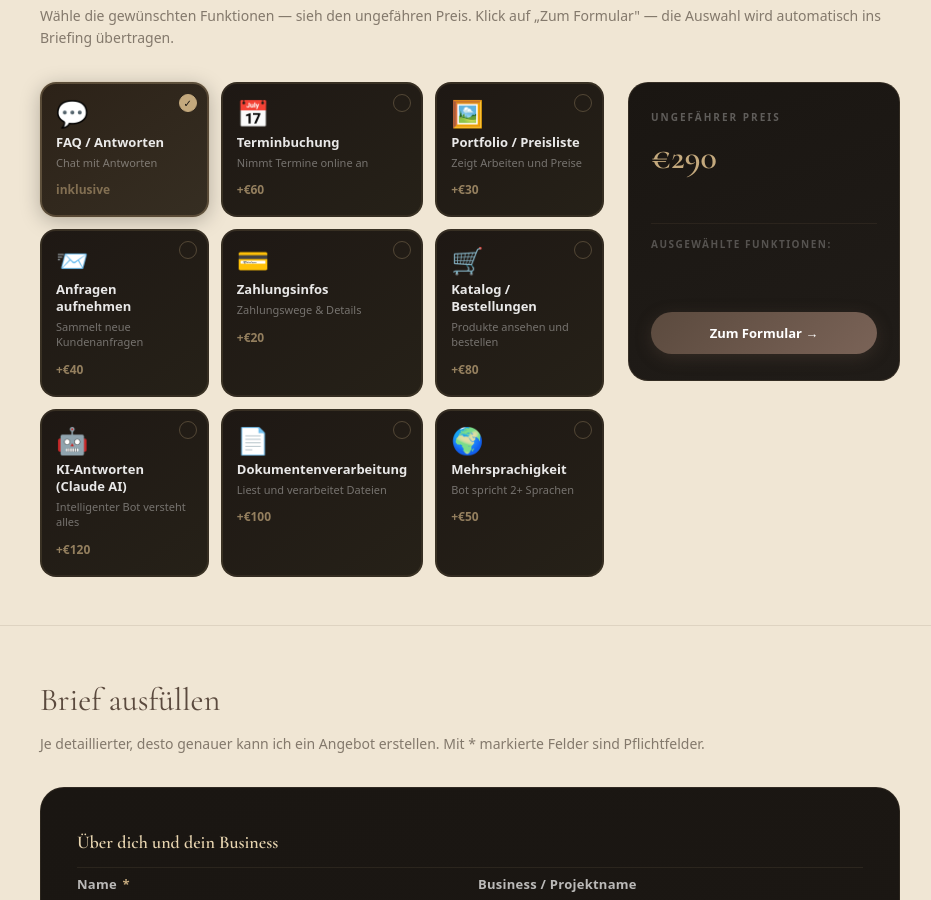
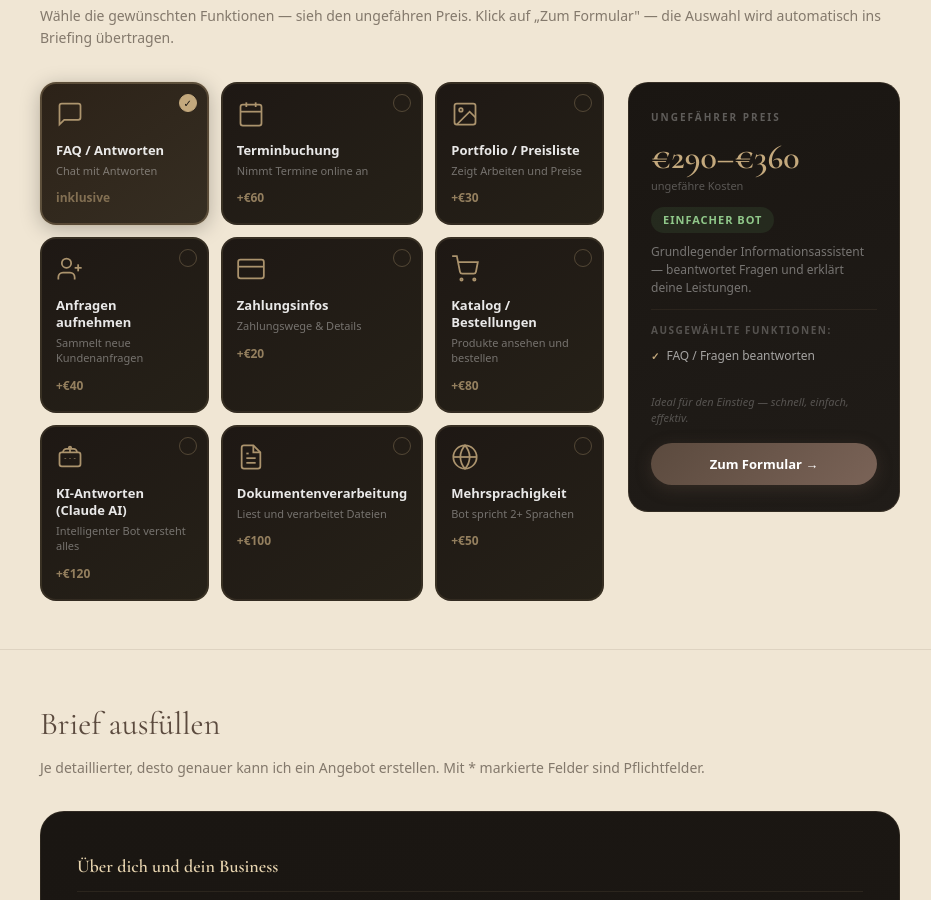
Before and after one commit to natalikonrad/natalikonrad.github.io, a plain HTML site: page brief-bot.html in a window 1280 px wide. Shown: the part 1349-2249 px from the top of the page, without its empty margins (170-1101 px from the left). Drawn offline with Linux system fonts and the light colour scheme; a web font is replaced by a local one.

Commit message:
🐛 Fix calculator init bug + replace emoji with gold SVG icons

```diff
--- a/brief-bot.html
+++ b/brief-bot.html
@@ -160,7 +160,7 @@ footer a:hover{opacity:1}
 .calc-feat.cf-base{border-color:rgba(196,169,125,.28);cursor:default}
 .cf-tick{position:absolute;top:10px;right:10px;width:18px;height:18px;border-radius:50%;border:1.5px solid rgba(196,169,125,.3);display:flex;align-items:center;justify-content:center;font-size:10px;transition:all .22s;line-height:1;color:transparent}
 .calc-feat.cf-active .cf-tick,.calc-feat.cf-base .cf-tick{background:var(--gold);border-color:var(--gold);color:#1A1612}
-.cf-emoji{font-size:26px;margin-bottom:8px;line-height:1}
+.cf-icon{width:28px;height:28px;margin-bottom:8px;color:var(--gold);opacity:.85;flex-shrink:0}
 .cf-name{font-size:13px;font-weight:600;color:rgba(255,255,255,.9);line-height:1.3;margin-bottom:4px}
 .cf-desc{font-size:11px;color:rgba(255,255,255,.38);line-height:1.4}
 .cf-ptag{margin-top:10px;font-size:12px;font-weight:700}
@@ -433,7 +433,7 @@ footer a:hover{opacity:1}
 
         <div class="calc-feat cf-base cf-active" data-feature="FAQ" data-price="0">
           <div class="cf-tick">✓</div>
-          <div class="cf-emoji">💬</div>
+          <svg class="cf-icon" viewBox="0 0 24 24" fill="none" stroke="currentColor" stroke-width="1.5"><path d="M21 15a2 2 0 0 1-2 2H7l-4 4V5a2 2 0 0 1 2-2h14a2 2 0 0 1 2 2z"/></svg>
           <div class="cf-name">
             <span data-ru>FAQ / ответы</span>
             <span data-de style="display:none">FAQ / Antworten</span>
@@ -453,7 +453,7 @@ footer a:hover{opacity:1}
 
         <div class="calc-feat" data-feature="Booking" data-price="60" onclick="toggleCalcFeat(this)">
           <div class="cf-tick">✓</div>
-          <div class="cf-emoji">📅</div>
+          <svg class="cf-icon" viewBox="0 0 24 24" fill="none" stroke="currentColor" stroke-width="1.5"><rect x="3" y="4" width="18" height="18" rx="2"/><line x1="16" y1="2" x2="16" y2="6"/><line x1="8" y1="2" x2="8" y2="6"/><line x1="3" y1="10" x2="21" y2="10"/></svg>
           <div class="cf-name">
             <span data-ru>Запись / бронирование</span>
             <span data-de style="display:none">Terminbuchung</span>
@@ -469,7 +469,7 @@ footer a:hover{opacity:1}
 
         <div class="calc-feat" data-feature="Portfolio" data-price="30" onclick="toggleCalcFeat(this)">
           <div class="cf-tick">✓</div>
-          <div class="cf-emoji">🖼️</div>
+          <svg class="cf-icon" viewBox="0 0 24 24" fill="none" stroke="currentColor" stroke-width="1.5"><rect x="3" y="3" width="18" height="18" rx="2"/><circle cx="8.5" cy="8.5" r="1.5"/><polyline points="21 15 16 10 5 21"/></svg>
           <div class="cf-name">
             <span data-ru>Портфолио / прайс</span>
             <span data-de style="display:none">Portfolio / Preisliste</span>
@@ -485,7 +485,7 @@ footer a:hover{opacity:1}
 
         <div class="calc-feat" data-feature="LeadForm" data-price="40" onclick="toggleCalcFeat(this)">
           <div class="cf-tick">✓</div>
-          <div class="cf-emoji">📨</div>
+          <svg class="cf-icon" viewBox="0 0 24 24" fill="none" stroke="currentColor" stroke-width="1.5"><path d="M16 21v-2a4 4 0 0 0-4-4H6a4 4 0 0 0-4 4v2"/><circle cx="9" cy="7" r="4"/><line x1="19" y1="8" x2="19" y2="14"/><line x1="22" y1="11" x2="16" y2="11"/></svg>
           <div class="cf-name">
             <span data-ru>Приём заявок</span>
             <span data-de style="display:none">Anfragen aufnehmen</span>
@@ -501,7 +501,7 @@ footer a:hover{opacity:1}
 
         <div class="calc-feat" data-feature="Payment" data-price="20" onclick="toggleCalcFeat(this)">
           <div class="cf-tick">✓</div>
-          <div class="cf-emoji">💳</div>
+          <svg class="cf-icon" viewBox="0 0 24 24" fill="none" stroke="currentColor" stroke-width="1.5"><rect x="1" y="4" width="22" height="16" rx="2"/><line x1="1" y1="10" x2="23" y2="10"/></svg>
           <div class="cf-name">
             <span data-ru>Инфо об оплате</span>
             <span data-de style="display:none">Zahlungsinfos</span>
@@ -517,7 +517,7 @@ footer a:hover{opacity:1}
 
         <div class="calc-feat" data-feature="Orders" data-price="80" onclick="toggleCalcFeat(this)">
           <div class="cf-tick">✓</div>
-          <div class="cf-emoji">🛒</div>
+          <svg class="cf-icon" viewBox="0 0 24 24" fill="none" stroke="currentColor" stroke-width="1.5"><circle cx="9" cy="21" r="1"/><circle cx="20" cy="21" r="1"/><path d="M1 1h4l2.68 13.39a2 2 0 0 0 2 1.61h9.72a2 2 0 0 0 2-1.61L23 6H6"/></svg>
           <div class="cf-name">
             <span data-ru>Каталог / заказы</span>
             <span data-de style="display:none">Katalog / Bestellungen</span>
@@ -533,7 +533,7 @@ footer a:hover{opacity:1}
 
         <div class="calc-feat" data-feature="AI" data-price="120" onclick="toggleCalcFeat(this)">
           <div class="cf-tick">✓</div>
-          <div class="cf-emoji">🤖</div>
+          <svg class="cf-icon" viewBox="0 0 24 24" fill="none" stroke="currentColor" stroke-width="1.5"><rect x="3" y="8" width="18" height="12" rx="2"/><path d="M12 8V4"/><circle cx="12" cy="4" r="1"/><line x1="8" y1="13" x2="8" y2="13.5"/><line x1="12" y1="13" x2="12" y2="13.5"/><line x1="16" y1="13" x2="16" y2="13.5"/><path d="M6 8v0a3 3 0 0 1 3-3h6a3 3 0 0 1 3 3"/></svg>
           <div class="cf-name">
             <span data-ru>ИИ-ответы (Claude AI)</span>
             <span data-de style="display:none">KI-Antworten (Claude AI)</span>
@@ -549,7 +549,7 @@ footer a:hover{opacity:1}
 
         <div class="calc-feat" data-feature="DocProcess" data-price="100" onclick="toggleCalcFeat(this)">
           <div class="cf-tick">✓</div>
-          <div class="cf-emoji">📄</div>
+          <svg class="cf-icon" viewBox="0 0 24 24" fill="none" stroke="currentColor" stroke-width="1.5"><path d="M14 2H6a2 2 0 0 0-2 2v16a2 2 0 0 0 2 2h12a2 2 0 0 0 2-2V8z"/><polyline points="14 2 14 8 20 8"/><line x1="16" y1="13" x2="8" y2="13"/><line x1="16" y1="17" x2="8" y2="17"/><polyline points="10 9 9 9 8 9"/></svg>
           <div class="cf-name">
             <span data-ru>Работа с документами</span>
             <span data-de style="display:none">Dokumentenverarbeitung</span>
@@ -565,7 +565,7 @@ footer a:hover{opacity:1}
 
         <div class="calc-feat" data-feature="Multi" data-price="50" onclick="toggleCalcFeat(this)">
           <div class="cf-tick">✓</div>
-          <div class="cf-emoji">🌍</div>
+          <svg class="cf-icon" viewBox="0 0 24 24" fill="none" stroke="currentColor" stroke-width="1.5"><circle cx="12" cy="12" r="10"/><line x1="2" y1="12" x2="22" y2="12"/><path d="M12 2a15.3 15.3 0 0 1 4 10 15.3 15.3 0 0 1-4 10 15.3 15.3 0 0 1-4-10 15.3 15.3 0 0 1 4-10z"/></svg>
           <div class="cf-name">
             <span data-ru>Мультиязычность</span>
             <span data-de style="display:none">Mehrsprachigkeit</span>
@@ -1129,7 +1129,6 @@ function setLang(l){
     const key = el.hasAttribute('data-ru')?'ru': el.hasAttribute('data-de')?'de':'en';
     el.style.display = (key===l)?'':'none';
   });
-  if(typeof updateCalcResult==='function') updateCalcResult();
 }
 setLang('de');
 
@@ -1323,7 +1322,7 @@ function updateCalcResult(){
   tierEl.textContent = tier.label[curLang];
   document.getElementById('crDesc').textContent = tier.desc[curLang];
   document.getElementById('crFeats').innerHTML =
-    [...calcActive].map(f=>'<div class="crb-feat-row">'+(CALC_NAMES[f]||{})[curLang]||f+'</div>').join('');
+    [...calcActive].map(f=>'<div class="crb-feat-row">'+((CALC_NAMES[f]||{})[curLang]||f)+'</div>').join('');
   document.getElementById('crNote').textContent = tier.note[curLang];
 }
 
@@ -1376,6 +1375,7 @@ function showSuccess(){
   s.classList.add('show');
   s.scrollIntoView({behavior:'smooth', block:'center'});
 }
+updateCalcResult();
 </script>
 </body>
 </html>
```
